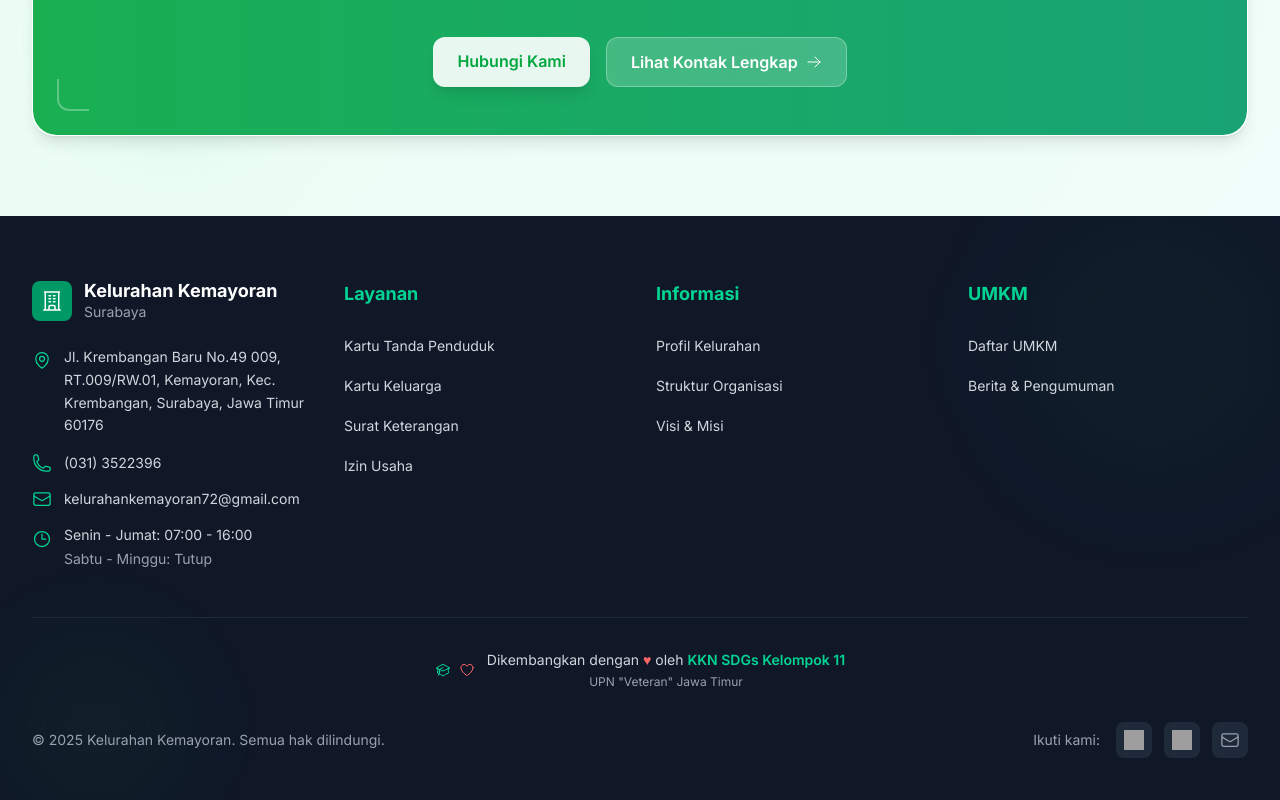
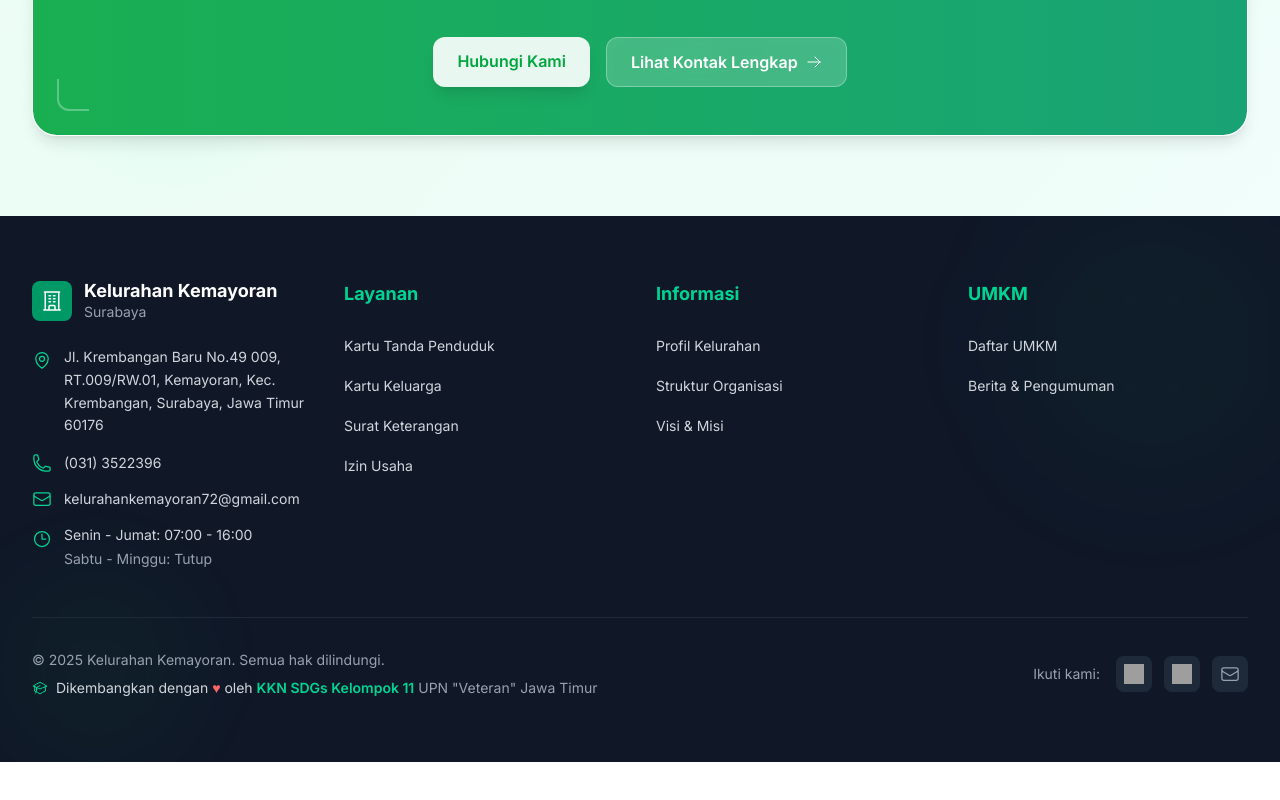
Before and after one commit to x1nx3r/iniwebkelurahan, a Next.js app: page / in a window 1280 px wide. Shown: the part 3932-4732 px from the top of the page. After the commit the page ends 4694 px from the top, so only its background shows below. Built offline with nearby package versions, Linux system fonts and the light colour scheme; no server answers; the database is empty; grey boxes are pictures that could not be loaded.

Commit message:
reworked the footy thingi

```diff
--- a/src/components/layout/Footer.js
+++ b/src/components/layout/Footer.js
@@ -117,40 +117,31 @@ export default function Footer() {
           ))}
         </div>
 
-        {/* Bottom section */}
+        {/* Combined Bottom section */}
         <div className="border-t border-gray-800 pt-6 sm:pt-8">
-          <div className="flex flex-col gap-6 sm:gap-8">
-            {/* KKN Attribution - Top on mobile */}
-            <div className="flex flex-col sm:flex-row items-center justify-center gap-2 sm:gap-3 order-1">
-              <div className="flex items-center gap-2">
+          <div className="flex flex-col sm:flex-row justify-between items-center gap-4 sm:gap-6">
+            {/* Left side: Copyright and KKN Attribution */}
+            <div className="text-center sm:text-left">
+              <p className="text-gray-400 text-xs sm:text-sm mb-2">
+                © 2025 Kelurahan Kemayoran. Semua hak dilindungi.
+              </p>
+              <div className="flex items-center justify-center sm:justify-start gap-2">
                 <AcademicCapIcon className="w-4 h-4 text-emerald-400 flex-shrink-0" />
-                <HeartIcon className="w-4 h-4 text-red-400 flex-shrink-0" />
-              </div>
-              <div className="text-center">
                 <p className="text-gray-300 text-xs sm:text-sm">
                   Dikembangkan dengan <span className="text-red-400">♥</span>{" "}
                   oleh{" "}
                   <span className="text-emerald-400 font-semibold">
                     KKN SDGs Kelompok 11
+                  </span>{" "}
+                  <span className="text-gray-400">
+                    UPN "Veteran" Jawa Timur
                   </span>
-                </p>
-                <p className="text-gray-400 text-xs mt-1">
-                  UPN &quot;Veteran&quot; Jawa Timur
                 </p>
               </div>
             </div>
 
-            {/* Copyright and Social Media */}
-            <div className="flex flex-col sm:flex-row justify-between items-center gap-4 sm:gap-6 order-2">
-              {/* Copyright */}
-              <div className="text-center sm:text-left order-2 sm:order-1">
-                <p className="text-gray-400 text-xs sm:text-sm">
-                  © 2025 Kelurahan Kemayoran. Semua hak dilindungi.
-                </p>
-              </div>
-
-              {/* Social Media Links */}
-              <div className="flex items-center justify-center gap-3 sm:gap-4 order-1 sm:order-2">
+            {/* Right side: Social Media Links */}
+            <div className="flex items-center justify-center gap-3 sm:gap-4">
               <span className="text-gray-400 text-xs sm:text-sm hidden sm:inline">
                 Ikuti kami:
               </span>
@@ -198,7 +189,6 @@ export default function Footer() {
           </div>
         </div>
       </div>
-      </div>
     </footer>
   );
 }
```
Lines whose indentation alone changed are shown as unchanged.
